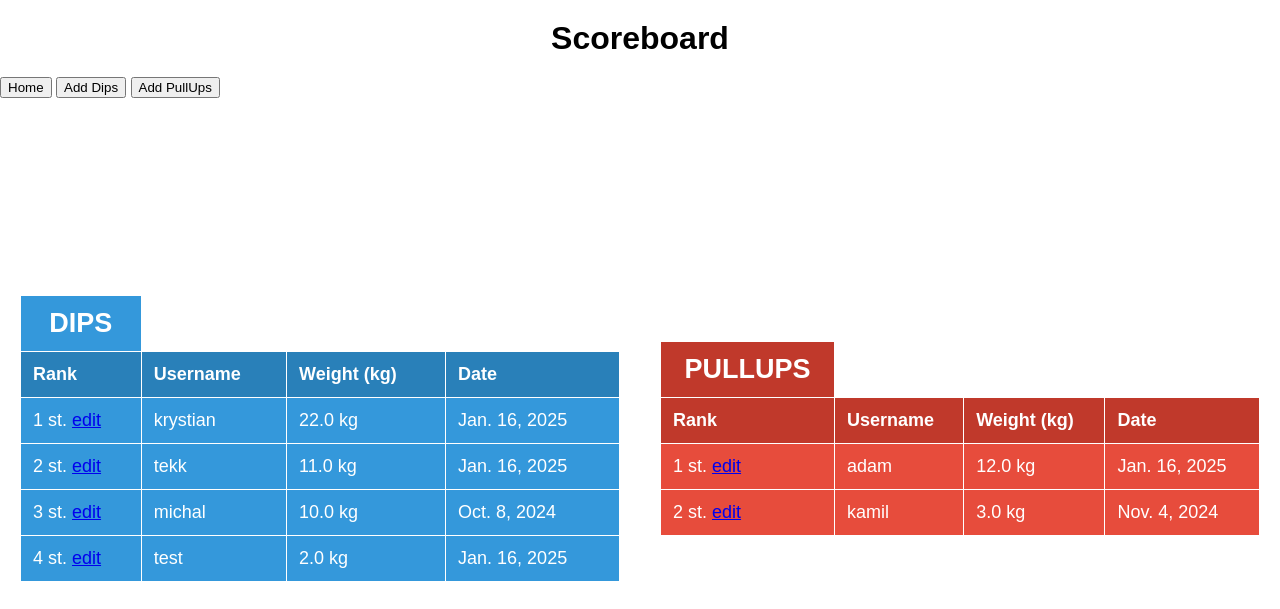
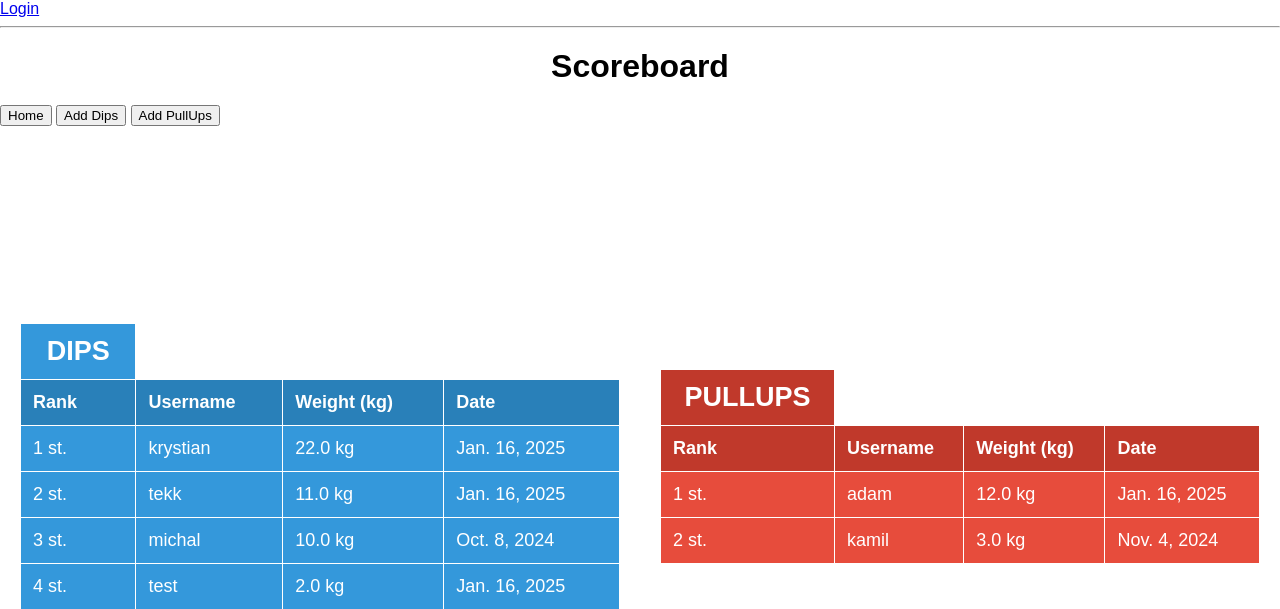
Before and after one commit to KryhaX/gravity-warriors, a Django app: page /scoreboard/ in a window 1280 px wide. Shown: the top 609 px of the page. Run offline with Django 5.2, Linux system fonts and the light colour scheme; data comes from the database, SQL or seed files in the repository.

Commit message:
Add login and logout authentication feature

```diff
--- a/gravityWarriors/settings.py
+++ b/gravityWarriors/settings.py
@@ -129,3 +129,7 @@ MEDIA_ROOT = BASE_DIR / 'media'
 # https://docs.djangoproject.com/en/5.1/ref/settings/#default-auto-field
 
 DEFAULT_AUTO_FIELD = 'django.db.models.BigAutoField'
+
+LOGIN_URL = 'login'
+LOGIN_REDIRECT_URL = 'scoreboard_list'
+LOGOUT_REDIRECT_URL = 'login'
--- a/gravityWarriors/urls.py
+++ b/gravityWarriors/urls.py
@@ -1,8 +1,14 @@
 from django.contrib import admin
 from django.urls import path, include
 from scoreboard.views import home
+from django.contrib.auth import views as auth_views
+
 urlpatterns = [
     path('admin/', admin.site.urls),
-    path('scoreboard/' ,include('scoreboard.urls')),
+    path('scoreboard/' ,include('scoreboard.urls') , name='scoreboard'),
     path('', home, name='home'),
+
+    path("login/", auth_views.LoginView.as_view(), name="login"),
+    path("logout/", auth_views.LogoutView.as_view(), name="logout"),
+
 ]
--- a/scoreboard/views.py
+++ b/scoreboard/views.py
@@ -1,3 +1,4 @@
+from django.contrib.auth.decorators import login_required
 from django.shortcuts import render, redirect, get_object_or_404
 from .models import Dips , Pull_ups
 from .forms import DipsForm, Pull_upsForm
@@ -19,6 +20,7 @@ def scoreboard_list(request):
     return render(request, 'scoreboard.html', {'dips': dips, 'pull_ups': pull_ups,
                                                'ranked_dips': ranked_dips, 'ranked_pull_ups': ranked_pull_ups })
 
+@login_required
 def new_Pull_ups(request):
     form = Pull_upsForm(request.POST or None)
 
@@ -28,6 +30,7 @@ def new_Pull_ups(request):
 
     return render(request , 'Pull_ups_form.html', {'form': form})
 
+@login_required
 def new_Dips(request):
     form = DipsForm(request.POST or None)
 
@@ -37,7 +40,7 @@ def new_Dips(request):
 
     return render(request , 'Dips_form.html', {'form': form})
 
-
+@login_required
 def edit_Dips(request, dip_id):
 
     dip = get_object_or_404(Dips, pk=dip_id)
@@ -50,6 +53,7 @@ def edit_Dips(request, dip_id):
 
     return render(request, 'Dips_form.html', {'form': form, 'dip_id':dip_id})
 
+@login_required
 def edit_Pull_ups(request, pullups_id):
     pullups = get_object_or_404(Pull_ups, pk=pullups_id)
 
@@ -61,6 +65,7 @@ def edit_Pull_ups(request, pullups_id):
 
     return render(request, 'Pull_ups_form.html', {'form': form,'pullups_id':pullups_id})
 
+@login_required
 def delete_Dips(request, dip_id):
 
     dip = get_object_or_404(Dips, pk=dip_id)
@@ -71,6 +76,7 @@ def delete_Dips(request, dip_id):
 
     return render(request, 'Delete_dip.html', {'dip': dip})
 
+@login_required
 def delete_Pull_ups(request, pullups_id):
     pullup = get_object_or_404(Pull_ups, pk=pullups_id)
 
--- a/templates/scoreboard.html
+++ b/templates/scoreboard.html
@@ -10,6 +10,19 @@
     <link rel="stylesheet" href="{% static 'scoreboard.css' %}">
 </head>
 <body>
+
+     {% if user.is_authenticated %}
+    Welcome {{ user.username }} <br>
+    <form action="{% url 'logout' %}" method="post">
+    {% csrf_token %}
+    <button type="submit">Logout</button>
+    </form>
+
+    {% else %}
+    <a href="{% url 'login'  %}">Login</a>
+    {% endif %}
+
+    <hr>
     <h1>Scoreboard</h1>
     <a href="{% url 'home' %}"><button>Home</button></a>
 
```
Also changed, not shown: other parts of templates/scoreboard.html (+8 -0 lines), templates/registration/login.html (added, +19 -0 lines), db.sqlite3.
